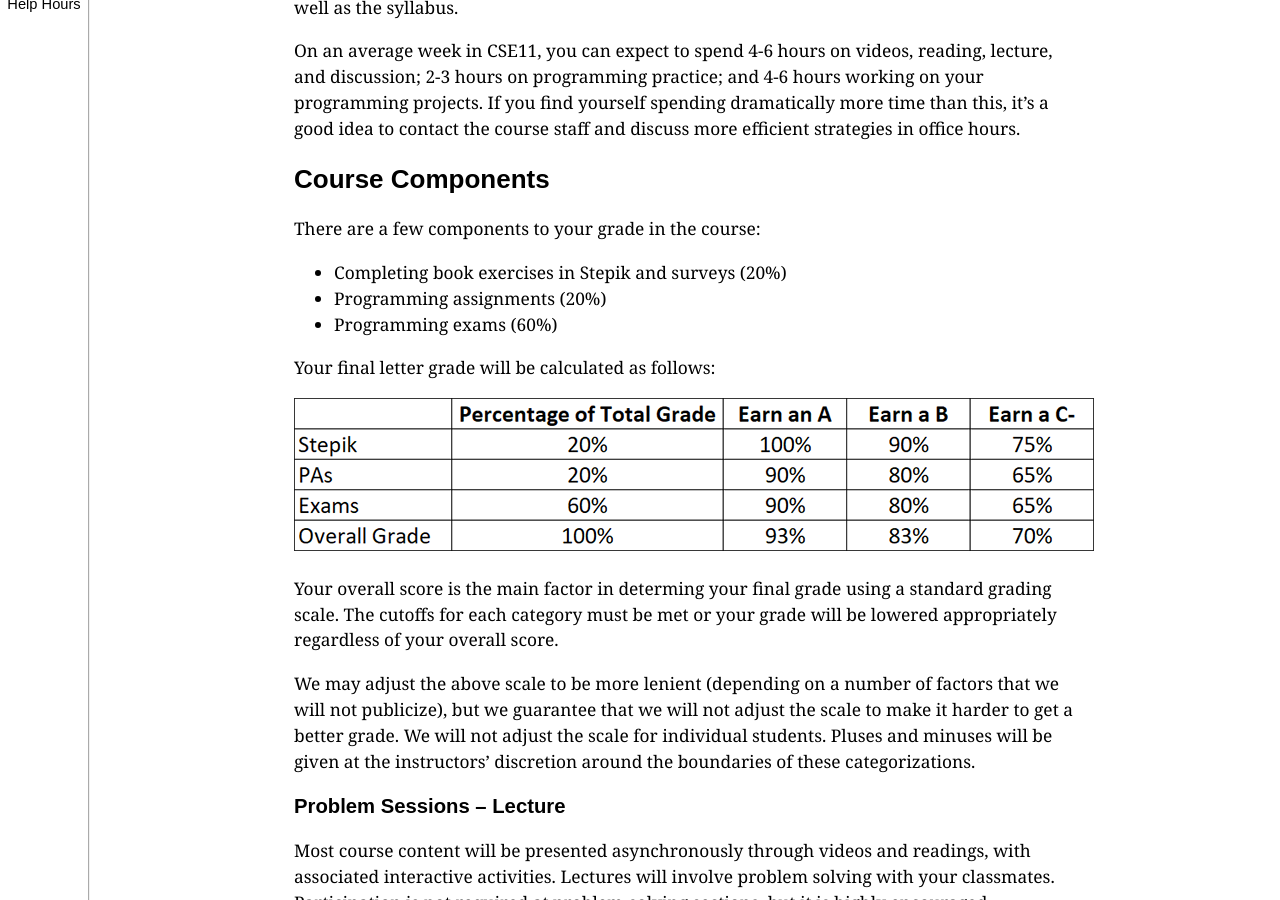
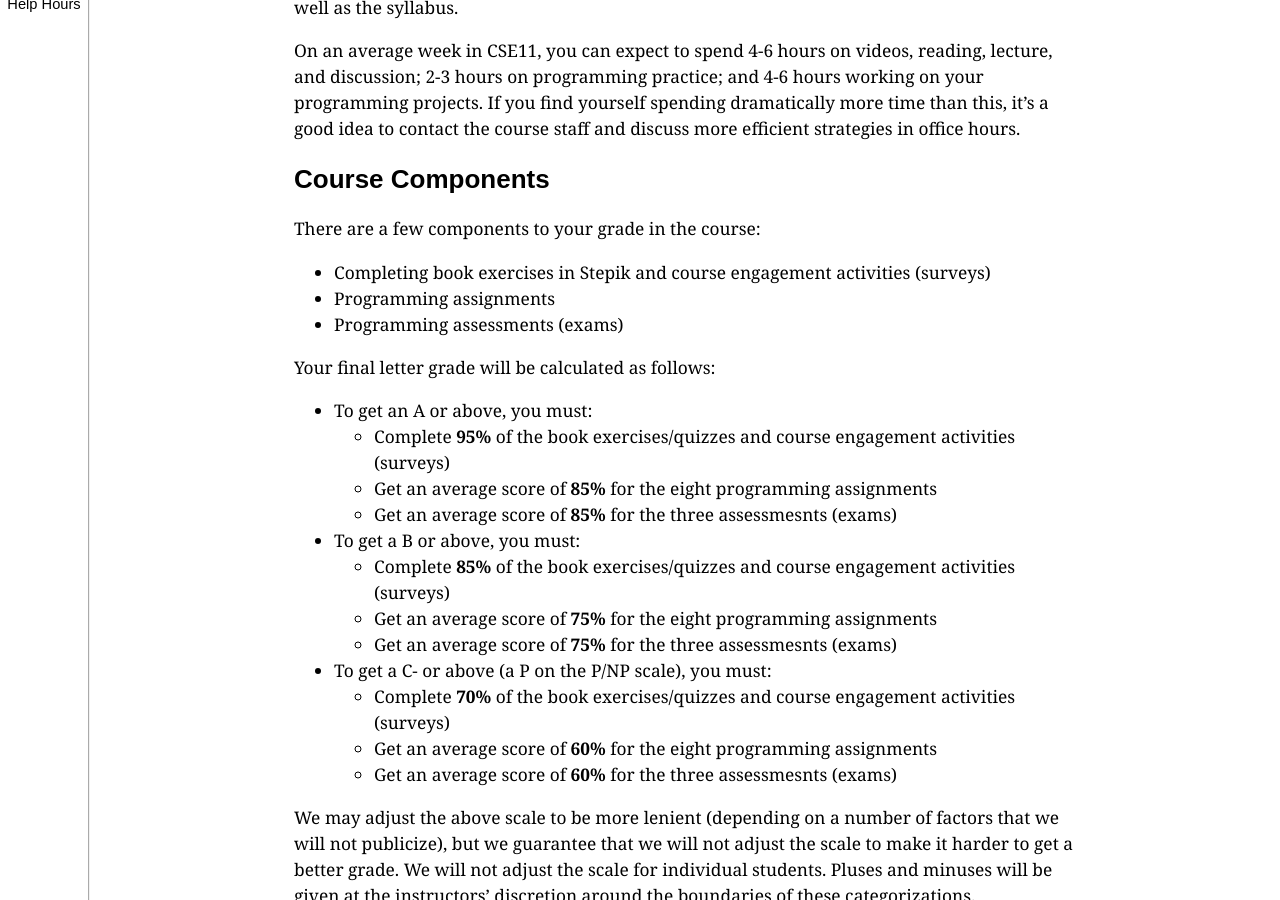
Before and after one commit to ucsd-cse11-sp22/ucsd-cse11-sp22.github.io, a Jekyll site: the page built from syllabus.md, in a window 1280 px wide and 900 px high, scrolled down 377 px. Built offline with Jekyll 4.4.1, drawn with Linux system fonts in a browser that asks for light colours.

Commit message:
Update syllabus.md

```diff
--- a/syllabus.md
+++ b/syllabus.md
@@ -30,17 +30,26 @@ and discuss more efficient strategies in office hours.
 
 There are a few components to your grade in the course:
 
-- Completing book exercises in Stepik and surveys (20%)
-- Programming assignments (20%)
-- Programming exams (60%)
+- Completing book exercises in Stepik and course engagement activities (surveys)
+- Programming assignments
+- Programming assessments (exams)
 
 Your final letter grade will be calculated as follows:
 
-![Grades](grades.png)
+- To get an A or above, you must:
+  - Complete **95%** of the book exercises/quizzes and course engagement activities (surveys)
+  - Get an average score of **85%** for the eight programming assignments
+  - Get an average score of **85%** for the three assessmesnts (exams)
 
-Your overall score is the main factor in determing your final grade using a standard
-grading scale. The cutoffs for each category must be met or your grade will be
-lowered appropriately regardless of your overall score.
+- To get a B or above, you must:
+  - Complete **85%** of the book exercises/quizzes and course engagement activities (surveys)
+  - Get an average score of **75%** for the eight programming assignments
+  - Get an average score of **75%** for the three assessmesnts (exams)
+
+- To get a C- or above (a P on the P/NP scale), you must:
+  - Complete **70%** of the book exercises/quizzes and course engagement activities (surveys)
+  - Get an average score of **60%** for the eight programming assignments
+  - Get an average score of **60%** for the three assessmesnts (exams)
 
 We may adjust the above scale to be more lenient (depending on a number of
 factors that we will not publicize), but we guarantee that we will not adjust
```
